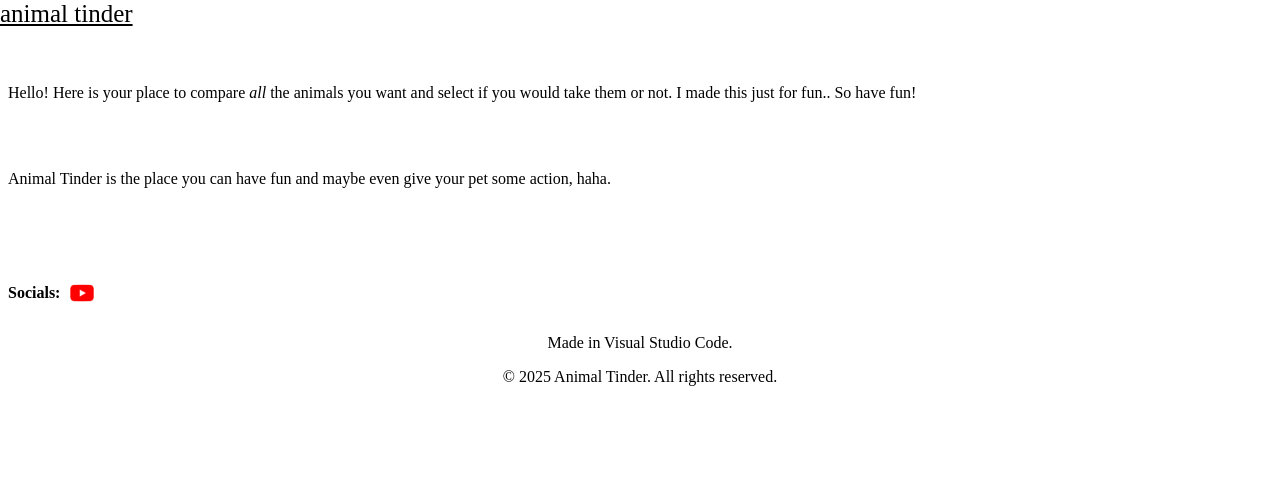
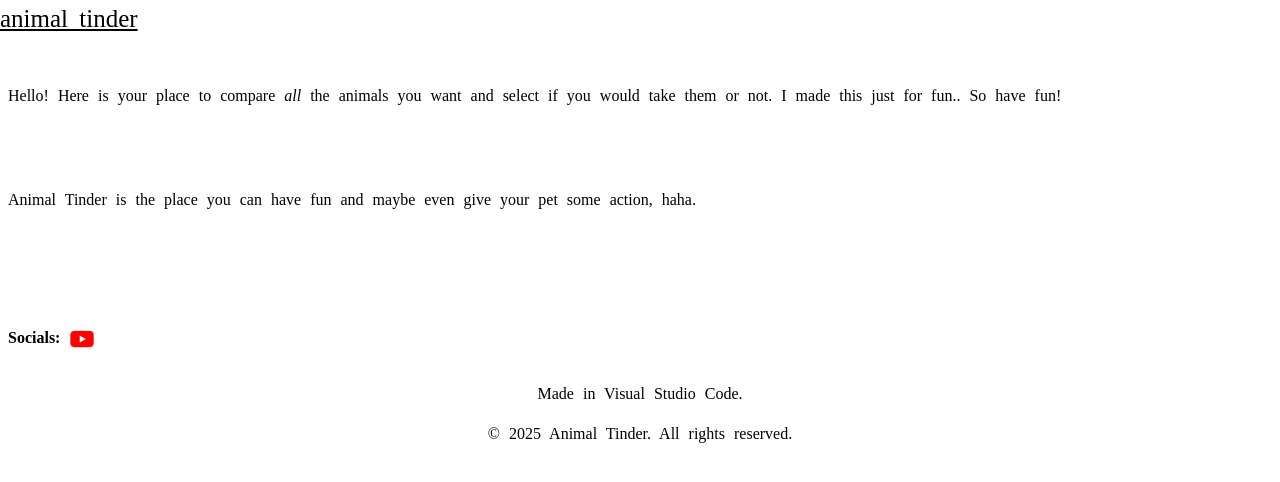
Before and after one commit to CodingKaicito/animal-tinder, a plain HTML site: page index.html in a window 1280 px wide. Drawn offline with Linux system fonts and the light colour scheme.

Commit message:
Jan 17, 2025 at 19:52

```diff
--- a/index.html
+++ b/index.html
@@ -1,5 +1,5 @@
 <!DOCTYPE html>
-<html lang="en" style="font-family: Albura;">
+<html lang="en" style="font-family: Marker Felt;">
 <head>
 <meta name="viewport" content="width=device-width, initial-scale=1.0">
 <title>animal tinder</title>
--- a/mystyle.css
+++ b/mystyle.css
@@ -2,6 +2,8 @@
     background-color: #ffffff;
     box-sizing: border-box;
     scroll-padding-top: 100px; /* Added here */
+    word-spacing: 5px; /* Adjust this value as needed */
+    line-height: 1.5; /* Increases space between lines */
 }
 
 body {
```
Also changed, not shown: 2 other files.
